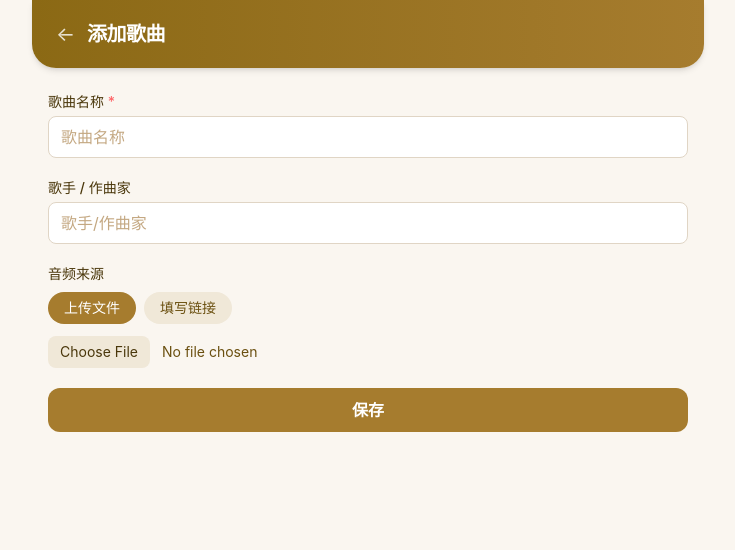
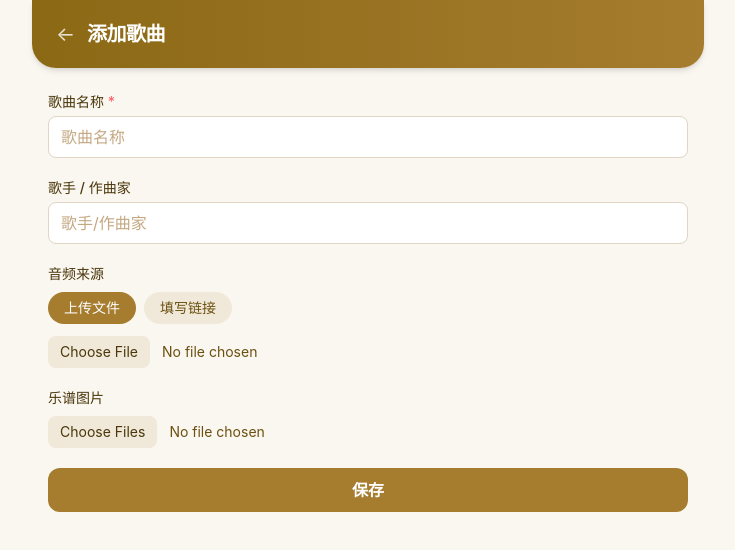
Before and after one commit to Akiratsutsucn/harmonica-tab, a Next.js app: page /add in a window 1280 px wide. Shown: the top 550 px of the page, without its empty margins (272-1007 px from the left). Built offline with nearby package versions, Linux system fonts and the light colour scheme.

Commit message:
fix: add image upload to song creation form

```diff
--- a/src/components/SongForm.tsx
+++ b/src/components/SongForm.tsx
@@ -24,11 +24,30 @@ export default function SongForm({ mode, initialData }: SongFormProps) {
   const [audioUrl, setAudioUrl] = useState(
     initialData?.audioType === "url" ? (initialData.audioPath ?? "") : ""
   );
+  const [imageFiles, setImageFiles] = useState<File[]>([]);
+  const [imagePreviews, setImagePreviews] = useState<string[]>([]);
   const [images, setImages] = useState<SongImage[]>(initialData?.images ?? []);
   const [songId, setSongId] = useState<number | null>(initialData?.id ?? null);
   const [saved, setSaved] = useState(mode === "edit");
   const [submitting, setSubmitting] = useState(false);
   const [error, setError] = useState<string | null>(null);
+
+  function handleImageSelect(files: FileList | null) {
+    if (!files) return;
+    const accepted = Array.from(files).filter((f) =>
+      ["image/jpeg", "image/png", "image/webp"].includes(f.type)
+    );
+    if (accepted.length === 0) return;
+    setImageFiles((prev) => [...prev, ...accepted]);
+    const newPreviews = accepted.map((f) => URL.createObjectURL(f));
+    setImagePreviews((prev) => [...prev, ...newPreviews]);
+  }
+
+  function removeImagePreview(index: number) {
+    URL.revokeObjectURL(imagePreviews[index]);
+    setImageFiles((prev) => prev.filter((_, i) => i !== index));
+    setImagePreviews((prev) => prev.filter((_, i) => i !== index));
+  }
 
   async function handleSubmit(e: React.FormEvent) {
     e.preventDefault();
@@ -70,7 +89,16 @@ export default function SongForm({ mode, initialData }: SongFormProps) {
           if (!putRes.ok) throw new Error("保存音频链接失败");
         }
 
-        setSaved(true);
+        // Step 3: upload images
+        for (const file of imageFiles) {
+          const fd = new FormData();
+          fd.append("file", file);
+          fd.append("songId", String(id));
+          const imgRes = await fetch("/api/upload/image", { method: "POST", body: fd });
+          if (!imgRes.ok) throw new Error("图片上传失败");
+        }
+
+        router.push(`/song/${id}`);
       } else {
         // Edit mode
         id = initialData!.id;
@@ -187,6 +215,39 @@ export default function SongForm({ mode, initialData }: SongFormProps) {
             )}
           </div>
 
+          {/* Images (add mode) */}
+          {mode === "add" && (
+            <div>
+              <label className="block text-sm font-medium text-warm-700 mb-2">
+                乐谱图片
+              </label>
+              <input
+                type="file"
+                accept="image/jpeg,image/png,image/webp"
+                multiple
+                onChange={(e) => handleImageSelect(e.target.files)}
+                className="block w-full text-sm text-warm-600 file:mr-3 file:py-1.5 file:px-3 file:rounded-lg file:border-0 file:bg-warm-100 file:text-warm-700 hover:file:bg-warm-200"
+              />
+              {imagePreviews.length > 0 && (
+                <div className="flex flex-wrap gap-2 mt-2">
+                  {imagePreviews.map((src, i) => (
+                    <div key={i} className="relative group">
+                      {/* eslint-disable-next-line @next/next/no-img-element */}
+                      <img src={src} alt={`预览 ${i + 1}`} className="w-16 h-16 object-cover rounded-lg border border-warm-200" />
+                      <button
+                        type="button"
+                        onClick={() => removeImagePreview(i)}
+                        className="absolute -top-1 -right-1 w-5 h-5 bg-red-500 text-white rounded-full text-xs leading-none flex items-center justify-center opacity-0 group-hover:opacity-100 transition-opacity"
+                      >
+                        ✕
+                      </button>
+                    </div>
+                  ))}
+                </div>
+              )}
+            </div>
+          )}
+
           {error && (
             <p className="text-red-500 text-sm">{error}</p>
           )}
```
